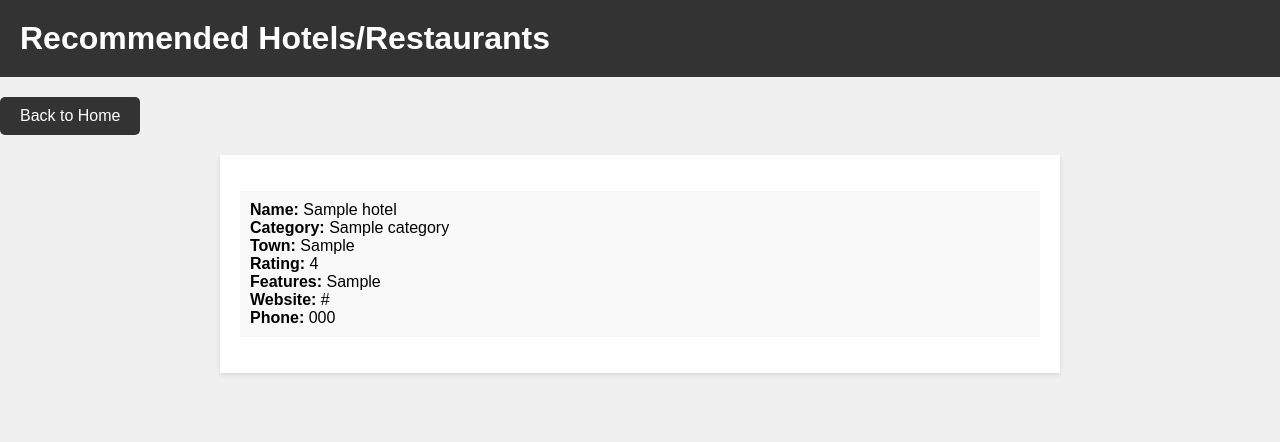
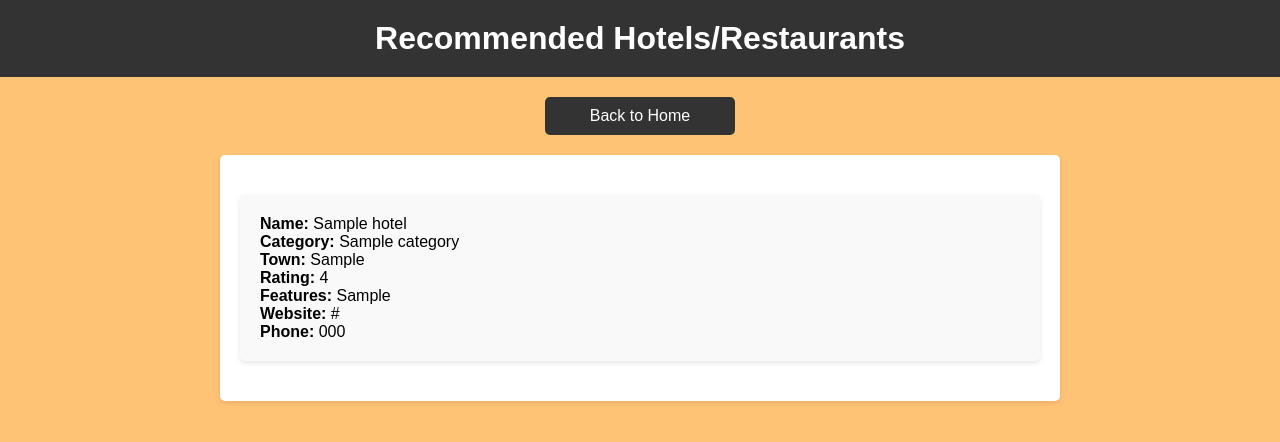
Before and after one commit to Ivan3864/Flavors-of-Kenya-The-Restaurant-Recommender, a Flask app: template templates/recommendations.html in a window 1280 px wide. Shown: the top 442 px of the page. Run offline with Flask 3, Linux system fonts and the light colour scheme; the template is opened without the code that fills it: most values are stand-ins (such as "Sample title", 1, 10 or a date in 2020); parts of the project's set-up code (start-up, migrations or seed data) failed here and were passed over.

Commit message:
Styling on the templates

```diff
--- a/templates/recommendations.html
+++ b/templates/recommendations.html
@@ -3,11 +3,11 @@
 <head>
     <meta charset="UTF-8">
     <meta name="viewport" content="width=device-width, initial-scale=1.0">
-    <title>Recommended Hotels and Restaurants in {{ town }}</title>
+    <title>Recommended Hotels and Restaurants</title>
     <style>
         body {
             font-family: Arial, sans-serif;
-            background-color: #f0f0f0;
+            background-color: #ff9b1898;
             margin: 0;
             padding: 0;
         }
@@ -17,6 +17,7 @@
             color: #fff;
             padding: 20px;
             margin: 0;
+            text-align: center;
         }
 
         .container {
@@ -25,6 +26,7 @@
             padding: 20px;
             background-color: #fff;
             box-shadow: 0 2px 5px rgba(0, 0, 0, 0.1);
+            border-radius: 5px;
         }
 
         ul {
@@ -34,23 +36,31 @@
 
         li {
             background-color: #f9f9f9;
-            padding: 10px;
-            margin: 10px 0;
+            padding: 20px;
+            margin: 20px 0;
+            border-radius: 5px;
+            box-shadow: 0 2px 5px rgba(0, 0, 0, 0.1);
         }
 
         a.btn {
-            display: inline-block;
+            display: block;
+            width: 150px;
+            margin: 20px auto;
             padding: 10px 20px;
             background-color: #333;
             color: #fff;
             text-decoration: none;
             border-radius: 5px;
-            margin-top: 20px;
+            text-align: center;
+        }
+
+        a.btn:hover {
+            background-color: #555;
         }
     </style>
 </head>
 <body>
-    <h1>Recommended Hotels/Restaurants </h1>
+    <h1>Recommended Hotels/Restaurants</h1>
     <a href="{{ url_for('index') }}" class="btn">Back to Home</a>
 
     <div class="container">
@@ -58,24 +68,18 @@
             <ul>
                 {% for index, hotel in recommendations.iterrows() %}
                 <li>
-                    <b>Name:</b> {{ hotel['name'] }}
-                    <br>
-                    <b>Category:</b> {{ hotel['category'] }}
-                    <br>
-                    <b>Town:</b> {{ hotel['locationString'] }}
-                    <br>
-                    <b>Rating:</b> {{ hotel['rating'] }}
-                    <br>
-                    <b>Features:</b> {{ hotel['combined_features'] }}
-                    <br>
-                    <b>Website:</b> {{ hotel['website'] }}
-                    <br>
+                    <b>Name:</b> {{ hotel['name'] }}<br>
+                    <b>Category:</b> {{ hotel['category'] }}<br>
+                    <b>Town:</b> {{ hotel['locationString'] }}<br>
+                    <b>Rating:</b> {{ hotel['rating'] }}<br>
+                    <b>Features:</b> {{ hotel['combined_features'] }}<br>
+                    <b>Website:</b> {{ hotel['website'] }}<br>
                     <b>Phone:</b> {{ hotel['phone'] }}
                 </li>
                 {% endfor %}
             </ul>
         {% else %}
-            <p>No Hotels/Restaurants Available</p>
+            <p style="text-align: center;">No Hotels/Restaurants Available</p>
         {% endif %}
     </div>
 </body>
```
Also changed, not shown: templates/town_recommendations.html (+27 -17 lines).
